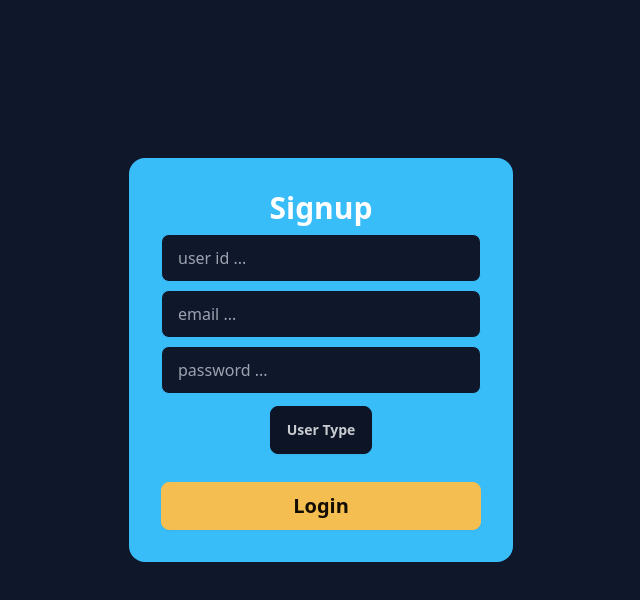
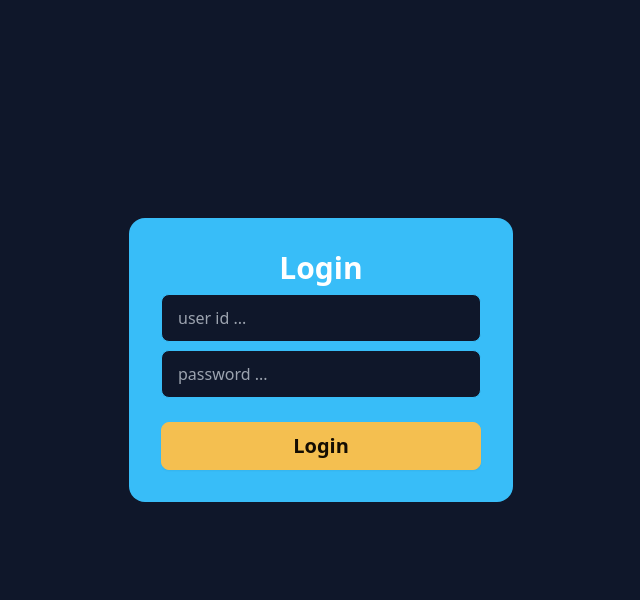
Before and after one commit to reemadhanwaniii/CRM, a React (Vite) app: page /login in a window 1280 px wide. Shown: the top 600 px of the page, without its empty margins (319-959 px from the left). Built offline with nearby package versions, Linux system fonts and the light colour scheme.

Commit message:
Added react router setup

```diff
--- a/package.json
+++ b/package.json
@@ -14,7 +14,8 @@
     "axios": "^1.7.9",
     "react": "^18.3.1",
     "react-dom": "^18.3.1",
-    "react-redux": "^9.2.0"
+    "react-redux": "^9.2.0",
+    "react-router-dom": "^7.1.3"
   },
   "devDependencies": {
     "@eslint/js": "^9.17.0",
--- a/src/App.jsx
+++ b/src/App.jsx
@@ -1,14 +1,14 @@
 
 import './App.css';
 
-import Signup from './pages/auth/Signup';
+import MainRoutes from './routing/MainRoutes';
 
 
 
 function App() {
 
   return (
-    <Signup/>
+    <MainRoutes/>
   );
 }
 
--- a/src/main.jsx
+++ b/src/main.jsx
@@ -5,10 +5,12 @@
 
 import App from './App.jsx';
 import store from './Redux/store.js';
+import { BrowserRouter } from 'react-router-dom';
 
 createRoot(document.getElementById('root')).render(
-  <Provider store={store}>
-      <App />
-  </Provider>
-
+  <BrowserRouter>
+    <Provider store={store}>
+        <App />
+    </Provider>
+  </BrowserRouter>
 );
--- /dev/null
+++ b/src/routing/MainRoutes.jsx
@@ -0,0 +1,16 @@
+import { Route,Routes } from "react-router-dom";
+
+import Login from "../pages/auth/login";
+import Signup from "../pages/auth/Signup";
+
+function MainRoutes() {
+    return(
+        <Routes>
+            <Route path="/login" element={<Login/>}/>
+            <Route path="/signup" element={<Signup/>}/>
+
+        </Routes>
+    );
+}
+
+export default MainRoutes;
```
Also changed, not shown: 1 other file (tests, documents, lock files or other folders).
